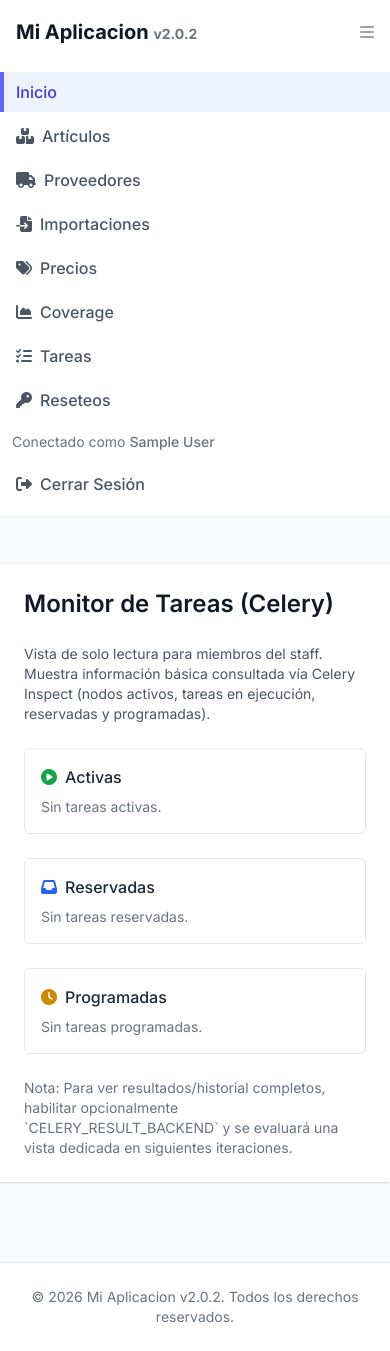
After one commit to DarkyDieLJob/GestionFerreteria, a Django app: page /tareas/ in a window 390 px wide. The commit adds this page. Run offline with Django 4.2, Linux system fonts and the light colour scheme; the visitor is signed in with stand-in values (Sample User, id 1); data that the repository does not hold is empty; parts of the project's set-up code (start-up, migrations or seed data) failed here and were passed over; some libraries are stand-ins or nearby versions.

Commit message:
feat(monitor): vista de monitoreo de tareas Celery solo para staff con link en navbar

```diff
--- a/src/core_config/settings.py
+++ b/src/core_config/settings.py
@@ -64,6 +64,7 @@ INSTALLED_APPS = [
     'articulos.apps.ArticulosConfig',
     'precios.apps.PreciosConfig',
     'importaciones.apps.ImportacionesConfig',
+    'monitor_tareas.apps.MonitorTareasConfig',
 ]
 
 # Configuración de django-allauth
--- a/src/core_config/urls.py
+++ b/src/core_config/urls.py
@@ -36,6 +36,8 @@ urlpatterns = [
     path('importaciones/', include(('importaciones.urls', 'importaciones'), namespace='importaciones')),
     # URLs de la app precios (CRUD de descuentos)
     path('precios/', include('precios.urls')),
+    # Monitor de tareas (solo staff)
+    path('tareas/', include(('monitor_tareas.urls', 'monitor_tareas'), namespace='monitor_tareas')),
 ]
 
 
--- /dev/null
+++ b/src/monitor_tareas/__init__.py
@@ -0,0 +1 @@
+# monitor_tareas package
--- /dev/null
+++ b/src/monitor_tareas/templates/monitor_tareas/list.html
@@ -0,0 +1,96 @@
+{% extends 'base.html' %}
+
+{% block title %}Monitor de Tareas{% endblock %}
+
+{% block content %}
+<div class="py-8">
+  <div class="max-w-7xl mx-auto sm:px-6 lg:px-8">
+    <div class="bg-white shadow sm:rounded-lg p-6">
+      <h1 class="text-2xl font-semibold text-gray-900 mb-6">Monitor de Tareas (Celery)</h1>
+
+      <p class="text-sm text-gray-600 mb-6">
+        Vista de solo lectura para miembros del staff. Muestra información básica consultada vía Celery Inspect
+        (nodos activos, tareas en ejecución, reservadas y programadas).
+      </p>
+
+      <div class="grid grid-cols-1 md:grid-cols-3 gap-6">
+        <div class="border rounded-md p-4">
+          <h2 class="font-medium text-gray-800 mb-2 flex items-center">
+            <i class="fas fa-play-circle mr-2 text-green-600"></i> Activas
+          </h2>
+          {% if active %}
+            {% for worker, tasks in active.items %}
+              <div class="mb-3">
+                <div class="text-xs text-gray-500 mb-1">{{ worker }}</div>
+                <ul class="space-y-1 text-sm">
+                  {% for t in tasks %}
+                    <li class="text-gray-700">
+                      <span class="font-medium">{{ t.name }}</span>
+                      <span class="text-gray-500">id={{ t.id }}</span>
+                    </li>
+                  {% endfor %}
+                </ul>
+              </div>
+            {% endfor %}
+          {% else %}
+            <div class="text-sm text-gray-500">Sin tareas activas.</div>
+          {% endif %}
+        </div>
+
+        <div class="border rounded-md p-4">
+          <h2 class="font-medium text-gray-800 mb-2 flex items-center">
+            <i class="fas fa-inbox mr-2 text-blue-600"></i> Reservadas
+          </h2>
+          {% if reserved %}
+            {% for worker, tasks in reserved.items %}
+              <div class="mb-3">
+                <div class="text-xs text-gray-500 mb-1">{{ worker }}</div>
+                <ul class="space-y-1 text-sm">
+                  {% for t in tasks %}
+                    <li class="text-gray-700">
+                      <span class="font-medium">{{ t.name }}</span>
+                      <span class="text-gray-500">id={{ t.id }}</span>
+                    </li>
+                  {% endfor %}
+                </ul>
+              </div>
+            {% endfor %}
+          {% else %}
+            <div class="text-sm text-gray-500">Sin tareas reservadas.</div>
+          {% endif %}
+        </div>
+
+        <div class="border rounded-md p-4">
+          <h2 class="font-medium text-gray-800 mb-2 flex items-center">
+            <i class="fas fa-clock mr-2 text-yellow-600"></i> Programadas
+          </h2>
+          {% if scheduled %}
+            {% for worker, tasks in scheduled.items %}
+              <div class="mb-3">
+                <div class="text-xs text-gray-500 mb-1">{{ worker }}</div>
+                <ul class="space-y-1 text-sm">
+                  {% for item in tasks %}
+                    {% with t=item.request %}
+                      <li class="text-gray-700">
+                        <span class="font-medium">{{ t.name }}</span>
+                        <span class="text-gray-500">id={{ t.id }}</span>
+                      </li>
+                    {% endwith %}
+                  {% endfor %}
+                </ul>
+              </div>
+            {% endfor %}
+          {% else %}
+            <div class="text-sm text-gray-500">Sin tareas programadas.</div>
+          {% endif %}
+        </div>
+      </div>
+
+      <div class="mt-6 text-sm text-gray-500">
+        Nota: Para ver resultados/historial completos, habilitar opcionalmente `CELERY_RESULT_BACKEND` y
+        se evaluará una vista dedicada en siguientes iteraciones.
+      </div>
+    </div>
+  </div>
+</div>
+{% endblock %}
--- /dev/null
+++ b/src/monitor_tareas/urls.py
@@ -0,0 +1,8 @@
+from django.urls import path
+from .views import TareasListView
+
+app_name = "monitor_tareas"
+
+urlpatterns = [
+    path("", TareasListView.as_view(), name="list"),
+]
--- /dev/null
+++ b/src/monitor_tareas/views.py
@@ -0,0 +1,38 @@
+from __future__ import annotations
+
+from django.contrib.auth.mixins import UserPassesTestMixin, LoginRequiredMixin
+from django.views.generic import TemplateView
+from django.http import HttpRequest
+
+
+class StaffRequiredMixin(UserPassesTestMixin):
+    def test_func(self) -> bool:
+        user = getattr(self.request, "user", None)
+        return bool(user and user.is_authenticated and user.is_staff)
+
+
+class TareasListView(LoginRequiredMixin, StaffRequiredMixin, TemplateView):
+    template_name = "monitor_tareas/list.html"
+
+    def get_context_data(self, **kwargs):  # type: ignore[override]
+        ctx = super().get_context_data(**kwargs)
+        # Intentar consultar el estado de Celery vía inspect. Si falla, mostrar vacío.
+        try:
+            from celery.app.control import Inspect
+            from core_config.celery import app as celery_app
+
+            insp = Inspect(app=celery_app)
+            active = insp.active() or {}
+            reserved = insp.reserved() or {}
+            scheduled = insp.scheduled() or {}
+        except Exception:
+            active = {}
+            reserved = {}
+            scheduled = {}
+
+        ctx.update({
+            "active": active,
+            "reserved": reserved,
+            "scheduled": scheduled,
+        })
+        return ctx
--- a/src/templates/base.html
+++ b/src/templates/base.html
@@ -97,6 +97,9 @@
                                         <i class="fas fa-chart-area mr-1"></i> Coverage
                                     </a>
                                 {% endif %}
+                                <a href="{% url 'monitor_tareas:list' %}" class="text-gray-700 hover:bg-gray-100 px-3 py-2 rounded-md text-sm font-medium flex items-center" title="Monitor de Tareas">
+                                    <i class="fas fa-tasks mr-1"></i> Tareas
+                                </a>
                                 <a href="{% url 'core_auth:staff_reset_requests' %}" class="text-gray-700 hover:bg-gray-100 px-3 py-2 rounded-md text-sm font-medium flex items-center" title="Pedidos de reseteo de contraseña">
                                     <i class="fas fa-key mr-1"></i> Reseteos
                                     {% if pending_reset_requests_count and pending_reset_requests_count > 0 %}
@@ -171,6 +174,11 @@
                                 <i class="fas fa-chart-area mr-2"></i>Coverage
                             </a>
                         {% endif %}
+                        <a href="{% url 'monitor_tareas:list' %}" class="text-gray-600 hover:bg-gray-50 hover:border-gray-300 hover:text-gray-800 block pl-3 pr-4 py-2 border-l-4 text-base font-medium border-transparent">
+                            <span class="inline-flex items-center">
+                                <i class="fas fa-tasks mr-2"></i>Tareas
+                            </span>
+                        </a>
                         <a href="{% url 'core_auth:staff_reset_requests' %}" class="text-gray-600 hover:bg-gray-50 hover:border-gray-300 hover:text-gray-800 block pl-3 pr-4 py-2 border-l-4 text-base font-medium border-transparent">
                             <span class="inline-flex items-center">
                                 <i class="fas fa-key mr-2"></i>Reseteos
```
Also changed, not shown: src/monitor_tareas/apps.py (added, +7 -0 lines).
